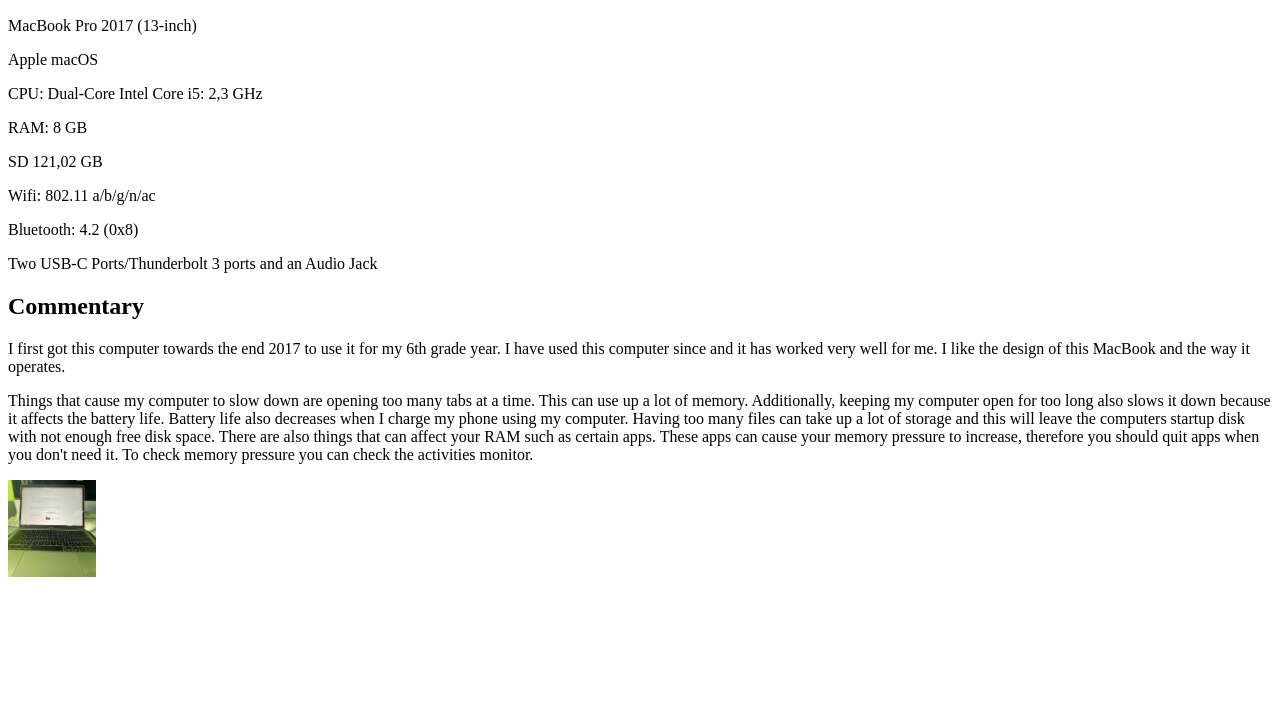
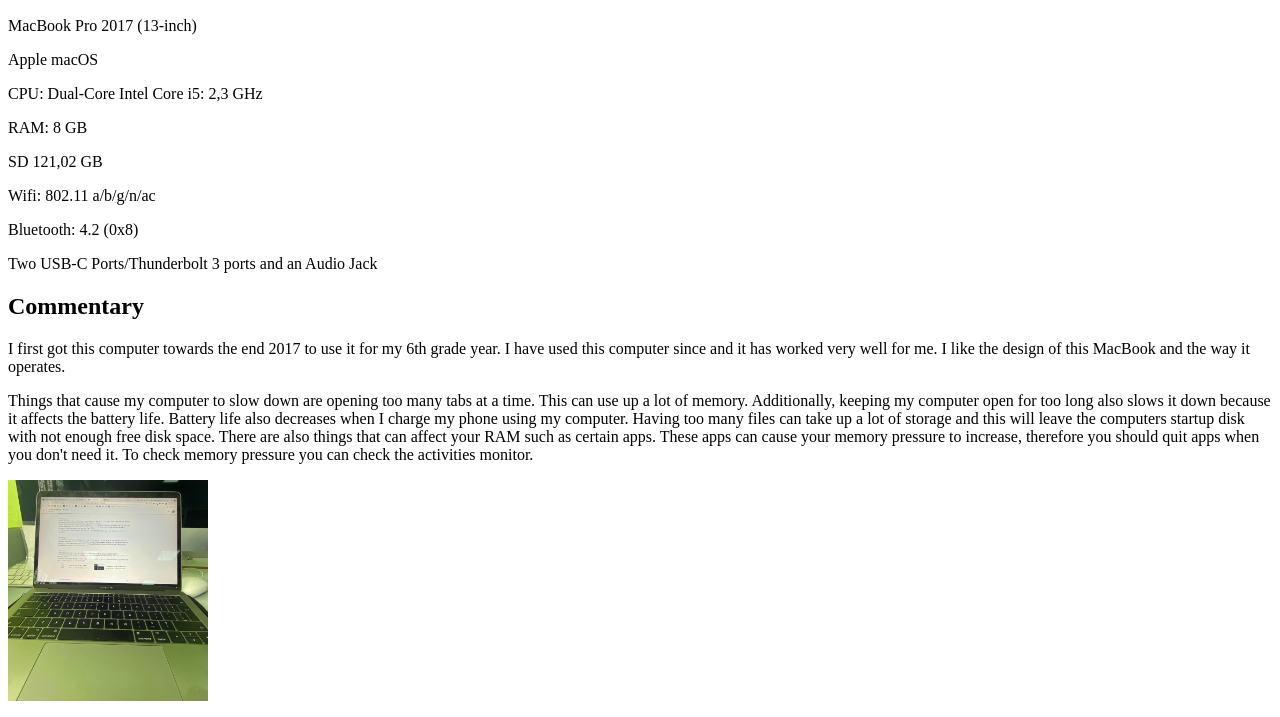
Before and after one commit to Isabel-Hasselaar/Isabel-Hasselaar.github.io, a plain HTML site: page mycomputer.html in a window 1280 px wide. Shown: the part 96-813 px from the top of the page. Drawn offline with Linux system fonts and the light colour scheme.

Commit message:
image bigger size

```diff
--- a/mycomputer.html
+++ b/mycomputer.html
@@ -15,4 +15,4 @@
 <p>I first got this computer towards the end 2017 to use it for my 6th grade year. I have used this computer since and it has worked very well for me. I like the design of this MacBook and the way it operates.<p>
 <p>Things that cause my computer to slow down are opening too many tabs at a time. This can use up a lot of memory. Additionally, keeping my computer open for too long also slows it down because it affects the battery life. Battery life also decreases when I charge my phone using my computer. Having too many files can take up a lot of storage and this will leave the computers startup disk with not enough free disk space. There are also things that can affect your RAM such as certain apps. These apps can cause your memory pressure to increase, therefore you should quit apps when you don't need it. To check memory pressure you can check the activities monitor.<p>
 <body>
-<img src="img_mycomputer.jpg" alt="This is a picture of my computer" style="width:88px;length:88px">
+<img src="img_mycomputer.jpg" alt="This is a picture of my computer" style="width:200px;length:200 px">
```
